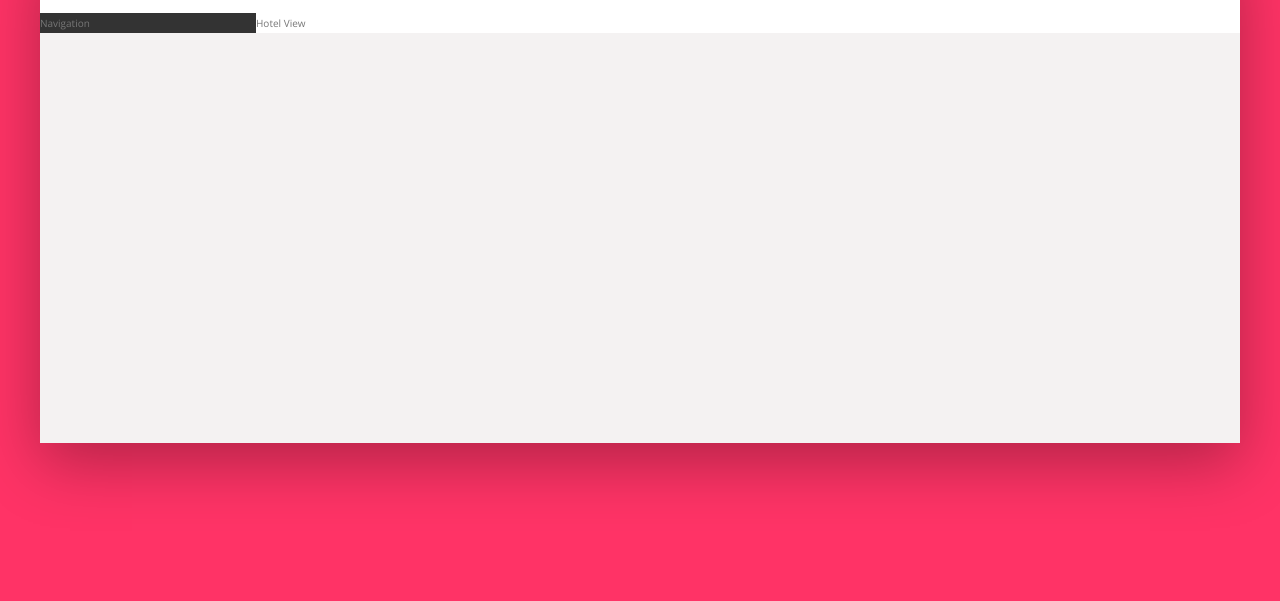
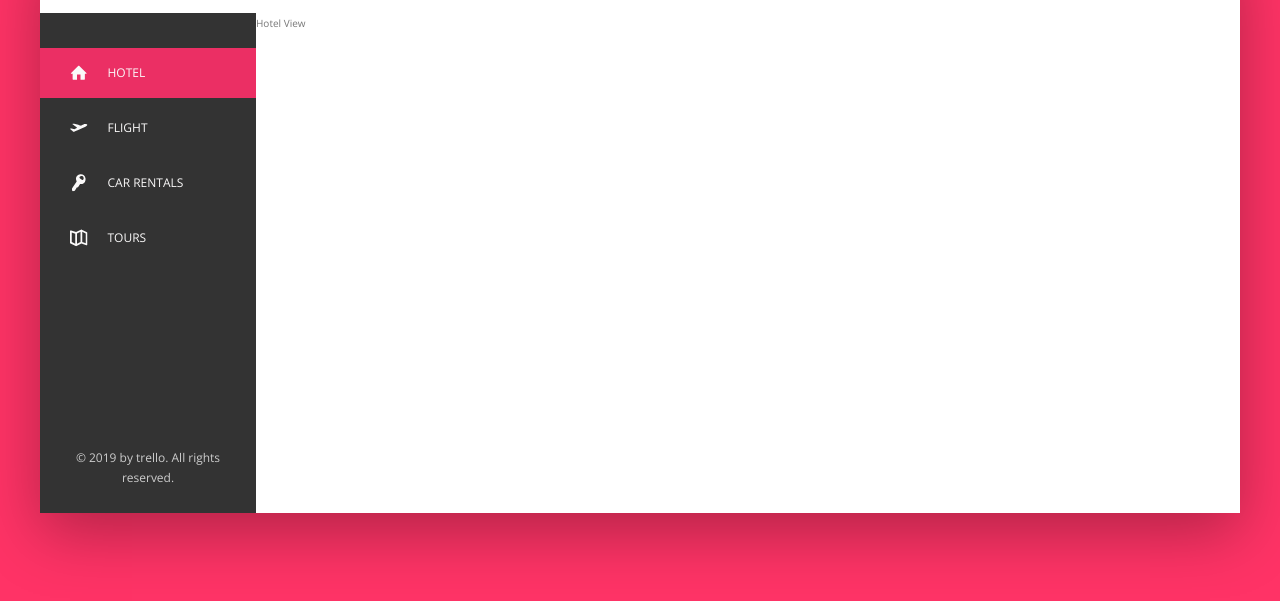
Before and after one commit to RaziRaiyan/Trell, a website: page index.html in a window 1280 px wide. Shown: the part 137-738 px from the top of the page. Drawn offline with nearby package versions, Linux system fonts and the light colour scheme.

Commit message:
'sidebar__completed'

```diff
--- a/index.html
+++ b/index.html
@@ -55,7 +55,45 @@
 
             <div class="content">
                 <nav class="sidebar">
-                    Navigation
+                    <ul class="side-nav">
+                        <li class="side-nav__item side-nav__item--active">
+                            <a href="#" class="side-nav__link">
+                                <svg class="side-nav__icon">
+                                    <use xlink:href="img/sprite.svg#icon-home"></use>
+                                </svg>
+                                <span>Hotel</span>
+                            </a>
+                        </li>
+
+                        <li class="side-nav__item">
+                            <a href="#" class="side-nav__link">
+                                <svg class="side-nav__icon">
+                                    <use
+                                        xlink:href="img/sprite.svg#icon-aircraft-take-off"></use>
+                                </svg>
+                                <span>Flight</span>
+                            </a>
+                        </li>
+                        <li class="side-nav__item">
+                            <a href="#" class="side-nav__link">
+                                <svg class="side-nav__icon">
+                                    <use xlink:href="img/sprite.svg#icon-key"></use>
+                                </svg>
+                                <span>Car Rentals</span>
+                            </a>
+                        </li>
+                        <li class="side-nav__item">
+                            <a href="#" class="side-nav__link">
+                                <svg class="side-nav__icon">
+                                    <use xlink:href="img/sprite.svg#icon-map"></use>
+                                </svg>
+                                <span>Tours</span>
+                            </a>
+                        </li>
+                    </ul>
+                    <div class="legal">
+                        &copy; 2019 by trello. All rights reserved.
+                    </div>
                 </nav>
 
                 <main class="hotel-view">
--- a/sass/_component.scss
+++ b/sass/_component.scss
@@ -115,3 +115,69 @@
     margin-right: 1rem;
   }
 }
+
+////////////////////////////////////////
+////// SIDE NAVIGATION
+.side-nav {
+  font-size: 1.2rem;
+  list-style: none;
+  margin-top: 3.5rem;
+  &__item {
+    position: relative;
+    &:not(:last-child) {
+      margin-bottom: 0.5rem;
+    }
+  }
+
+  &__item::before {
+    content: "";
+    position: absolute;
+    top: 0;
+    left: 0;
+    height: 100%;
+    width: 3px;
+    background-color: var(--color-primary);
+    transform: scaleY(0);
+    transition: transform 0.2s, width 0.4s cubic-bezier(1, 0, 0, 1) 0.2s,
+      background-color 0.1s;
+  }
+
+  &__item:hover::before,
+  &__item--active::before {
+    transform: scaleY(1);
+    width: 100%;
+  }
+
+  &__item:active::before {
+    background-color: var(--color-primary-light);
+  }
+
+  &__link:link,
+  &__link:visited {
+    color: var(--color-grey-light-1);
+    text-decoration: none;
+    text-transform: uppercase;
+    display: block;
+    position: relative;
+    z-index: 10;
+    padding: 1.5rem 3rem;
+    display: flex;
+    align-items: center;
+  }
+
+  &__icon {
+    width: 1.75rem;
+    height: 1.75rem;
+    margin-right: 2rem;
+    fill: currentColor;
+  }
+}
+
+//////////////////////////////////////////
+//// LEGAL TEXT
+.legal {
+  font-size: 1.2rem;
+  text-align: center;
+  padding: 2.5rem;
+  color: var(--color-grey-light-4);
+}
--- a/sass/_layout.scss
+++ b/sass/_layout.scss
@@ -23,9 +23,14 @@
 .sidebar {
   background-color: var(--color-grey-dark-1);
   flex: 0 0 18%;
+
+  display: flex;
+  flex-direction: column;
+  justify-content: space-between;
 }
 
 .hotel-view {
   background-color: #fff;
+  height: 50rem;
   flex: 1;
 }
```
Also changed, not shown: css/style.css.
